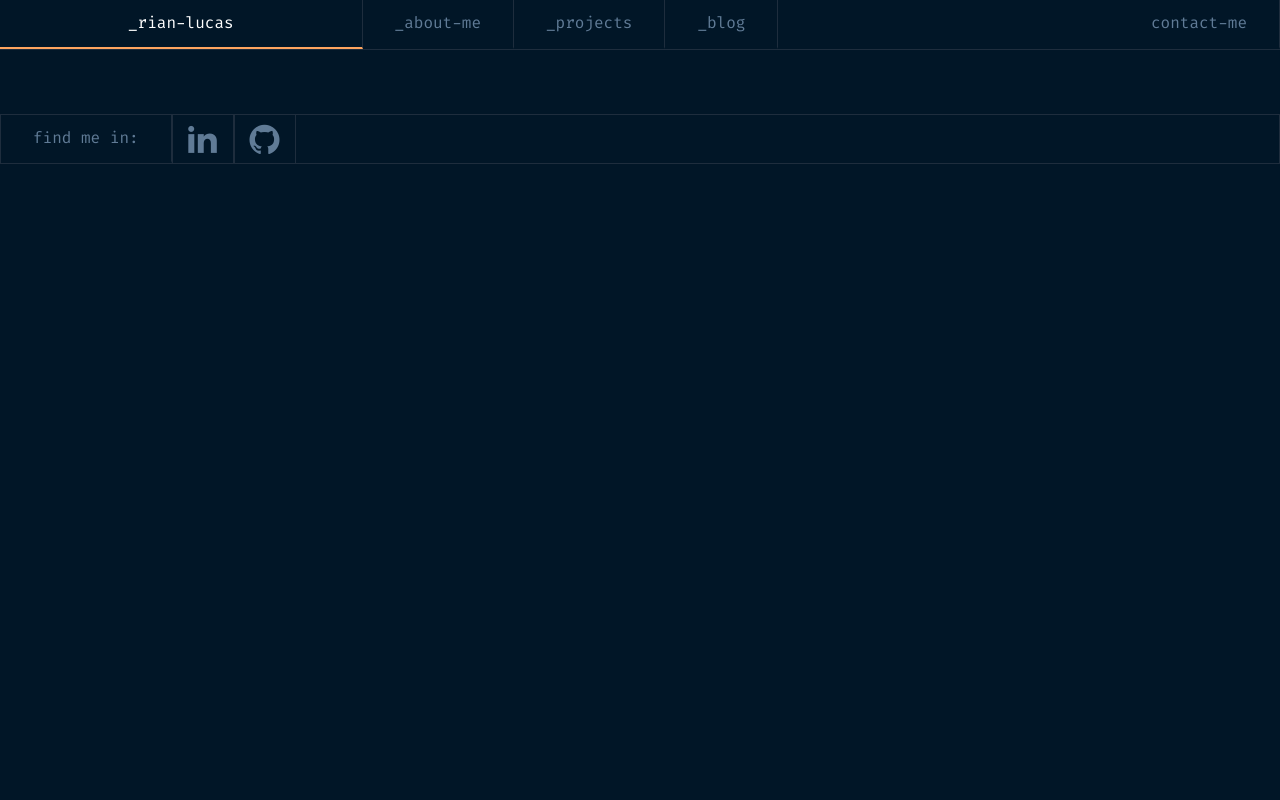
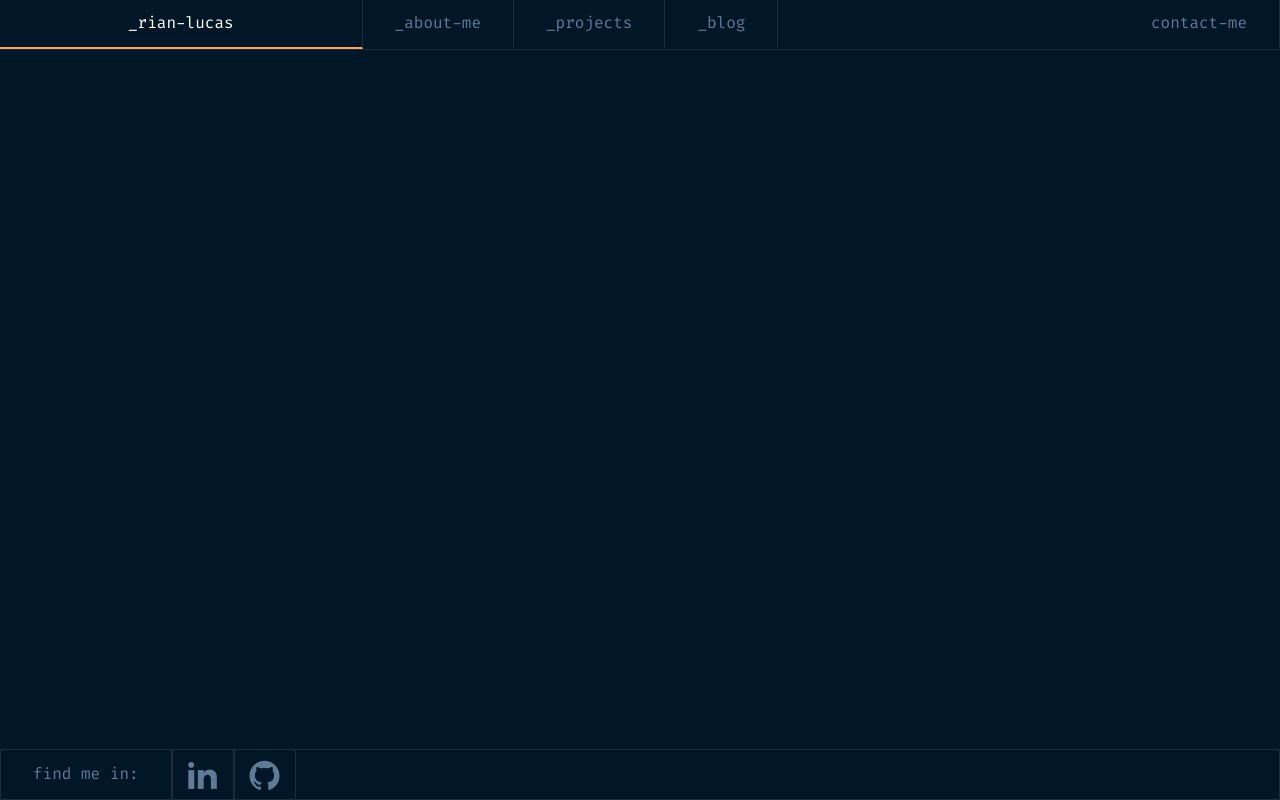
Before and after one commit to rianlucas/portfolio, a Nuxt app: page / in a window 1280 px wide. Built offline with nearby package versions, Linux system fonts and the light colour scheme.

Commit message:
refactor: fill the gap between header and footer

```diff
--- a/layouts/default.vue
+++ b/layouts/default.vue
@@ -1,10 +1,10 @@
 <template>
-  <div class="bg-defaultBgColor font-mono min-h-screen">
+  <div class="bg-defaultBgColor font-mono min-h-screen flex flex-col">
     <header>
         <Header/>
     </header>
 
-    <main class="flex-grow mt-16">
+    <main class=" flex flex-1 items-center justify-center flex-grow mt-16">
         <slot />
     </main>
 
```
